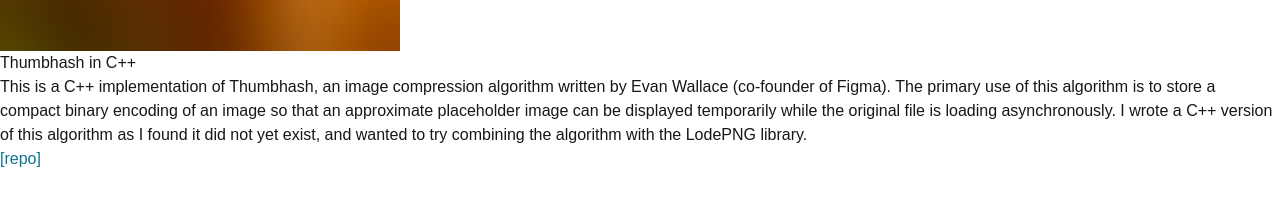
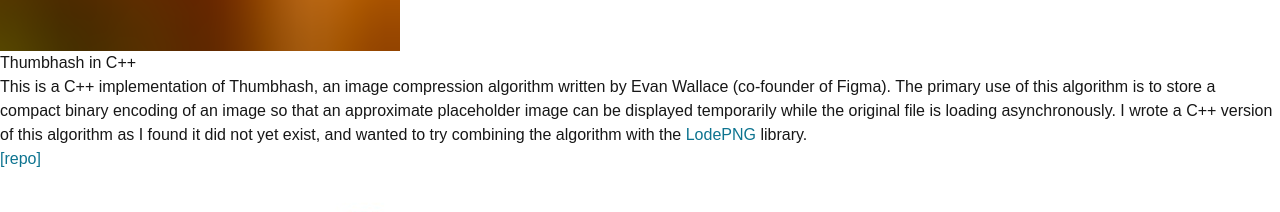
Before and after one commit to jansm04/portfolio, a Next.js app: page /projects in a window 1280 px wide. Shown: the part 2600-2812 px from the top of the page. Built offline with nearby package versions, Linux system fonts and the light colour scheme; a web font is replaced by a local one.

Commit message:
fix link in projects

```diff
--- a/src/app/projects/page.tsx
+++ b/src/app/projects/page.tsx
@@ -47,7 +47,7 @@ export default function Projects() {
         encoding of an image so that an approximate placeholder image can be displayed temporarily
         while the original file is loading asynchronously. I wrote a C++ version of this algorithm as
         I found it did not yet exist, and wanted to try combining the algorithm with
-        the <span className="underline"><a href="https://lodev.org/lodepng/">LodePNG</a></span> library.
+        the <span className="link"><a href="https://lodev.org/lodepng/">LodePNG</a></span> library.
       </div>),
       repo: "https://github.com/jansm04/thumbhash-cpp"
     },
```
